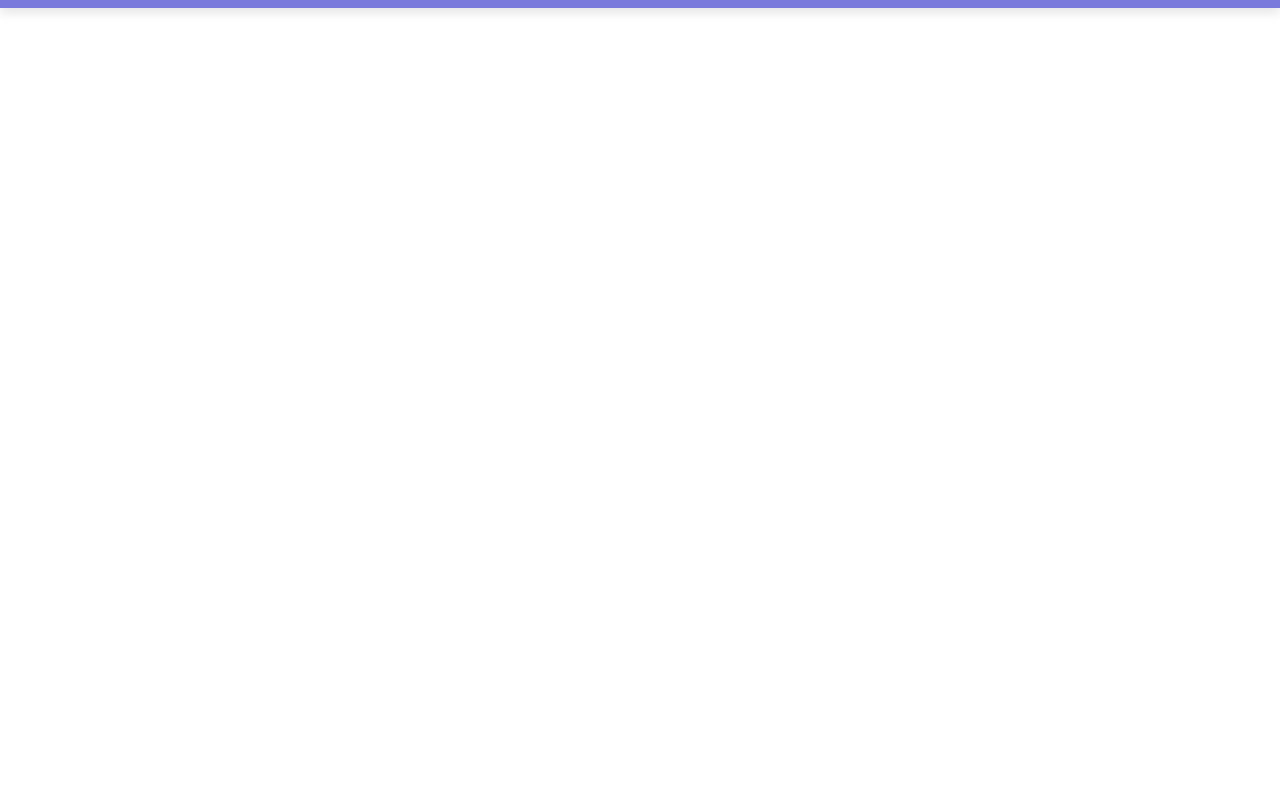
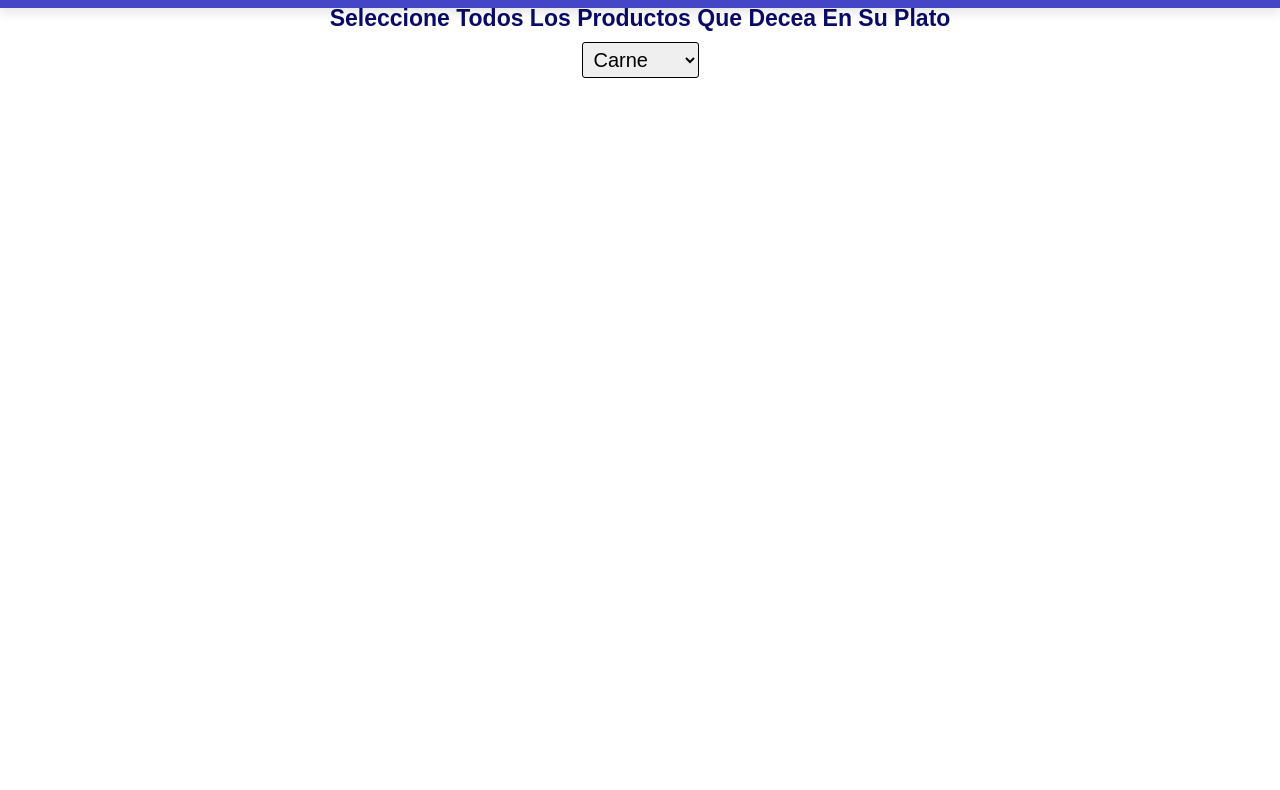
Before and after one commit to GaboProgramers/LaMoKata, a plain HTML site: page index.html in a window 1280 px wide. Shown: the part 65-855 px from the top of the page. Before the commit the page ends 800 px from the top, so only its background shows below. Drawn offline with Linux system fonts and the light colour scheme.

Commit message:
actualizacion V.0.0.2

```diff
--- a/css/navBar.css
+++ b/css/navBar.css
@@ -2,7 +2,7 @@ header{
     position: fixed;
     top:0; left:0; right:0;
     z-index: 1000;
-    background-color: rgba(29, 29, 197, 0.589);
+    background-color: rgb(69, 69, 199);
     padding:2rem 9%;
     display: flex;
     align-items: center;
--- a/css/root.css
+++ b/css/root.css
@@ -12,10 +12,18 @@
     /* colores Principales */
 
     --color-texto: #000;
-    --color-btn: rgba(63, 63, 231, 0.784);
+    --color-btn: rgb(10, 10, 104);
 }
 
 html{
     font-size: 62.5%;
     overflow-x: hidden;
 }
+
+
+.contenedor {
+    width: 100%;
+    height: 2600px;
+    margin: 60px auto;
+    text-transform:lowercase;
+}
--- /dev/null
+++ b/css/selectBox.css
@@ -0,0 +1,26 @@
+.seleccion {
+    display: flex;
+    justify-content: center;
+    align-items: center;
+    flex-direction: column;
+    margin: 30px auto;
+    z-index: 500;
+}
+
+.seleccion .titulo__secundario {
+    font-size: 23px;
+    padding: 10px 20px;
+    color: var(--color-btn);
+}
+
+.seleccion .formulario select {
+    font-size: 20px;
+    border: 1px solid #000;
+    border-radius: 3px;
+    padding: 5px 7px;
+}
+
+.seleccion .formulario option {
+    text-decoration: none;
+    border: none;
+}
--- a/index.html
+++ b/index.html
@@ -14,6 +14,7 @@
     <!-- estilos css -->
     <link rel="stylesheet" href="./css/navBar.css">
     <link rel="stylesheet" href="./css/root.css">
+    <link rel="stylesheet" href="./css/selectBox.css">
 </head>
 
 <body>
@@ -28,10 +29,17 @@
             <a class="enlaces" href="#contacto">Contacto</a>
             <a class="enlaces" href="#ubicacion">Ubicanos</a>
             <div href="#" class="oculto__pc">en nuetsro restaurant encontraras ricos platos tipicos de nuestro pais.
-                <span class="nombre">Las Delicias De Maria</span></div>
-            <div href="#" class="redes"><i class="fab fa-facebook"></i> <a class="redess" href="https://www.facebook.com" target="_blank">Facebook.</a> <br> <i
-                    class="fab fa-whatsapp-square"></i> <a class="redess" href="https://www.whatsapp.com" target="_blank">Whatsapp.</a> <br> <i class="fab fa-instagram-square"></i>
-                <a class="redess" href="https://www.instagram.com" target="_blank">Instagram.</a> <br> <i class="fas fa-map-marker-alt"></i> <a class="redess" href="https://www.google.com.co/maps/" target="_blank">Ubicacion.</a> <br> <i class="fas fa-phone"></i> <a class="redess" href="tel:3117383596"> Llamanos 311 7383596</a></div>
+                <span class="nombre">Las Delicias De Maria</span>
+            </div>
+            <div href="#" class="redes"><i class="fab fa-facebook"></i> <a class="redess"
+                    href="https://www.facebook.com" target="_blank">Facebook.</a> <br> <i
+                    class="fab fa-whatsapp-square"></i> <a class="redess" href="https://www.whatsapp.com"
+                    target="_blank">Whatsapp.</a> <br> <i class="fab fa-instagram-square"></i>
+                <a class="redess" href="https://www.instagram.com" target="_blank">Instagram.</a> <br> <i
+                    class="fas fa-map-marker-alt"></i> <a class="redess" href="https://www.google.com.co/maps/"
+                    target="_blank">Ubicacion.</a> <br> <i class="fas fa-phone"></i> <a class="redess"
+                    href="tel:3117383596"> Llamanos 311 7383596</a>
+            </div>
         </nav>
 
         <div class="icons">
@@ -40,7 +48,19 @@
 
     </header>
 
-
+     <section class="contenedor">
+         <div class="seleccion">
+             <h1 class="titulo__secundario">Seleccione Todos Los Productos Que Decea En Su Plato</h1>
+             <form class="formulario">
+                 <select>
+                     <option>Carne</option>
+                     <option>Pollo</option>
+                     <option>Asado</option>
+                     <option>Apanado</option>
+                 </select>
+             </form>
+         </div>
+     </section>
 
 
 
```
Also changed, not shown: img/Logo.jpg (added), img/img-1.jpg (added), img/img-10.jpg (added), img/img-11.jpg (added), img/img-12.jpg (added), img/img-13.jpg (added), img/img-14.jpg (added), img/img-15.jpg (added), img/img-2.jpg (added), img/img-3.jpg (added), img/img-4.jpg (added), img/img-5.jpg (added), img/img-6.jpg (added), img/img-7.jpg (added), 2 more files.
